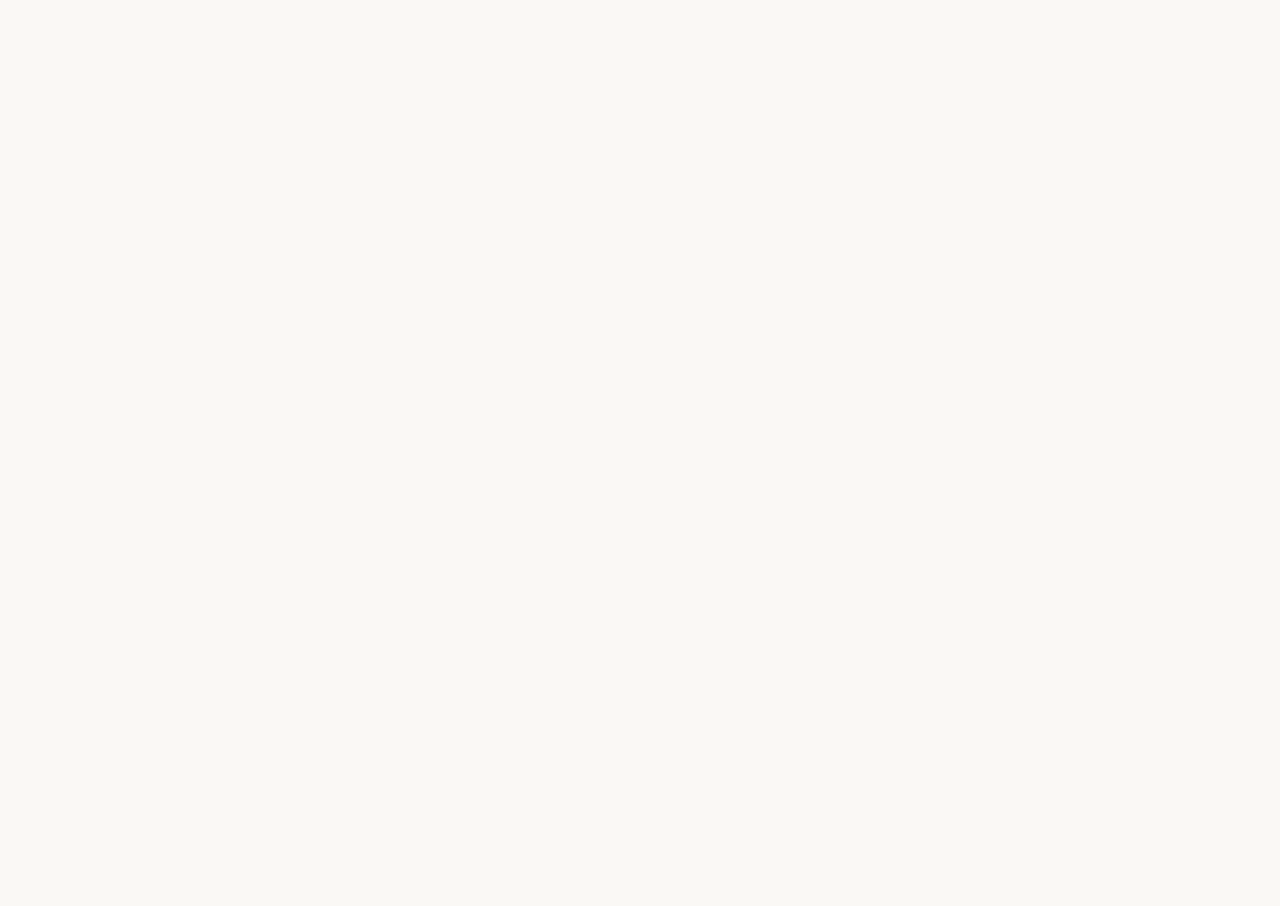
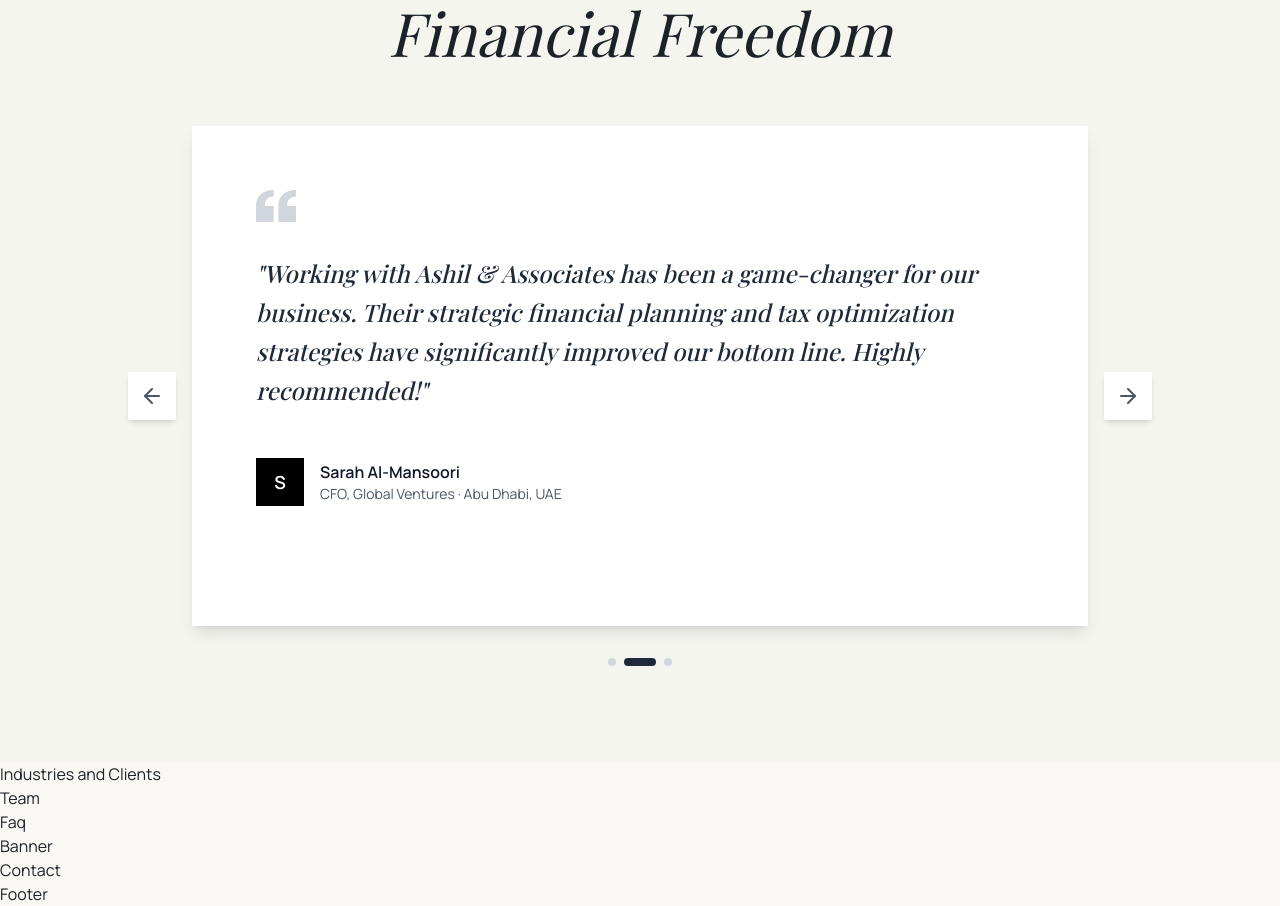
Before and after one commit to AsilMehaboob/Ashil-Associates, a Next.js app: page / in a window 1280 px wide. Shown: the part 5021-5927 px from the top of the page. Before the commit the page ends 4999 px from the top, so only its background shows below. Built offline with nearby package versions, Linux system fonts and the light colour scheme.

Commit message:
Testimonials Section

```diff
--- a/components/Testimonials.tsx
+++ b/components/Testimonials.tsx
@@ -1,7 +1,156 @@
+"use client";
+
+import { useState, useEffect } from "react";
+import { ArrowLeft, ArrowRight } from "lucide-react";
+
+const testimonials = [
+  {
+    id: 1,
+    quote:
+      "Ashil & Associates transformed our financial operations. Their expertise in GCC taxation and compliance has been invaluable for our cross-border business. The team's dedication to timely delivery and accuracy is exceptional.",
+    name: "Rajesh Kumar",
+    title: "CEO, TechNext Solutions",
+    location: "Dubai, UAE",
+    initial: "R",
+  },
+  {
+    id: 2,
+    quote:
+      "Working with Ashil & Associates has been a game-changer for our business. Their strategic financial planning and tax optimization strategies have significantly improved our bottom line. Highly recommended!",
+    name: "Sarah Al-Mansoori",
+    title: "CFO, Global Ventures",
+    location: "Abu Dhabi, UAE",
+    initial: "S",
+  },
+  {
+    id: 3,
+    quote:
+      "The professionalism and expertise of Ashil & Associates is unmatched. They helped us navigate complex regulatory requirements with ease. Their personalized approach makes all the difference.",
+    name: "Mohammed Hassan",
+    title: "Managing Director, Emirates Trading Co.",
+    location: "Sharjah, UAE",
+    initial: "M",
+  },
+];
+
 export default function Testimonials() {
+  const [currentIndex, setCurrentIndex] = useState(0);
+
+  const nextTestimonial = () => {
+    setCurrentIndex((prev) => (prev + 1) % testimonials.length);
+  };
+
+  const prevTestimonial = () => {
+    setCurrentIndex((prev) => (prev - 1 + testimonials.length) % testimonials.length);
+  };
+
+  const currentTestimonial = testimonials[currentIndex];
+
+  // Auto-rotate testimonials every 5 seconds
+  useEffect(() => {
+    const interval = setInterval(() => {
+      setCurrentIndex((prev) => (prev + 1) % testimonials.length);
+    }, 5000); // Change every 5 seconds
+
+    return () => clearInterval(interval); // Cleanup on unmount
+  }, []);
+
+
   return (
-    <section>
-      <div>Testimonials</div>
+    <section className="bg-[#F5F5F0] py-24 px-6">
+      <div className="max-w-7xl mx-auto">
+        {/* Header */}
+        <div className="text-center mb-16">
+          <p className="text-sm tracking-[0.2em] text-gray-600 mb-4">
+            TESTIMONIALS
+          </p>
+          <h2 className="text-5xl md:text-6xl font-serif">
+            Hear From Those Who Achieved
+            <br />
+            <em className="font-serif">Financial Freedom</em>
+          </h2>
+        </div>
+
+        {/* Testimonial Card */}
+        <div className="relative max-w-4xl mx-auto">
+          {/* Navigation Arrows */}
+          <button
+            onClick={prevTestimonial}
+            className="absolute left-0 top-1/2 -translate-y-1/2 -translate-x-16 w-12 h-12 bg-white shadow-md flex items-center justify-center text-gray-600 hover:text-gray-900 hover:shadow-lg transition-all duration-300"
+            aria-label="Previous testimonial"
+          >
+            <ArrowLeft size={24} />
+          </button>
+
+          <button
+            onClick={nextTestimonial}
+            className="absolute right-0 top-1/2 -translate-y-1/2 translate-x-16 w-12 h-12 bg-white shadow-md flex items-center justify-center text-gray-600 hover:text-gray-900 hover:shadow-lg transition-all duration-300"
+            aria-label="Next testimonial"
+          >
+            <ArrowRight size={24} />
+          </button>
+
+          {/* Card */}
+          <div className="bg-white p-16 shadow-lg min-h-[500px] flex flex-col">
+            {/* Quote Icon */}
+            <div className="mb-8">
+              <svg
+                width="40"
+                height="32"
+                viewBox="0 0 40 32"
+                fill="none"
+                className="text-gray-300"
+              >
+                <path
+                  d="M0 32V16C0 7.168 5.504 0 17.6 0v6.4C11.264 6.4 8.8 10.24 8.8 16h8.8v16H0zm22.4 0V16C22.4 7.168 27.904 0 40 0v6.4C33.664 6.4 31.2 10.24 31.2 16H40v16H22.4z"
+                  fill="currentColor"
+                />
+              </svg>
+            </div>
+
+            {/* Quote Text */}
+            <blockquote className="mb-12">
+              <p className="text-xl md:text-2xl font-serif font-medium italic leading-relaxed text-gray-800">
+                "{currentTestimonial.quote}"
+              </p>
+            </blockquote>
+
+            {/* Client Info */}
+            <div className="flex items-center gap-4">
+              {/* Avatar */}
+              <div className="w-12 h-12 bg-black text-white flex items-center justify-center font-semibold text-lg">
+                {currentTestimonial.initial}
+              </div>
+
+              {/* Name and Title */}
+              <div>
+                <p className="font-semibold text-gray-900">
+                  {currentTestimonial.name}
+                </p>
+                <p className="text-sm text-gray-600">
+                  {currentTestimonial.title} · {currentTestimonial.location}
+                </p>
+              </div>
+            </div>
+          </div>
+
+          {/* Dots Indicator */}
+          <div className="flex justify-center gap-2 mt-8">
+            {testimonials.map((_, index) => (
+              <button
+                key={index}
+                onClick={() => setCurrentIndex(index)}
+                className={`w-2 h-2 rounded-full transition-all duration-300 ${
+                  index === currentIndex
+                    ? "bg-gray-800 w-8"
+                    : "bg-gray-300 hover:bg-gray-400"
+                }`}
+                aria-label={`Go to testimonial ${index + 1}`}
+              />
+            ))}
+          </div>
+        </div>
+      </div>
     </section>
   );
 }
```
